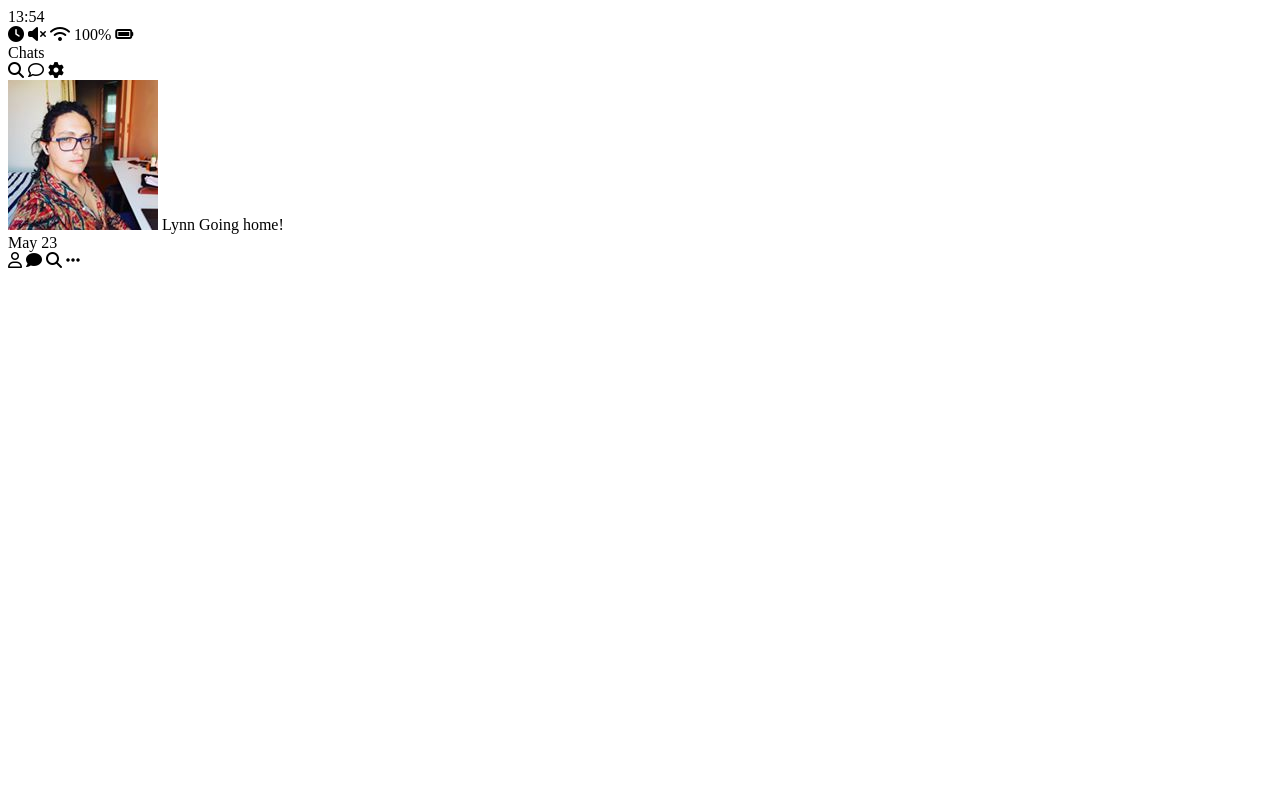
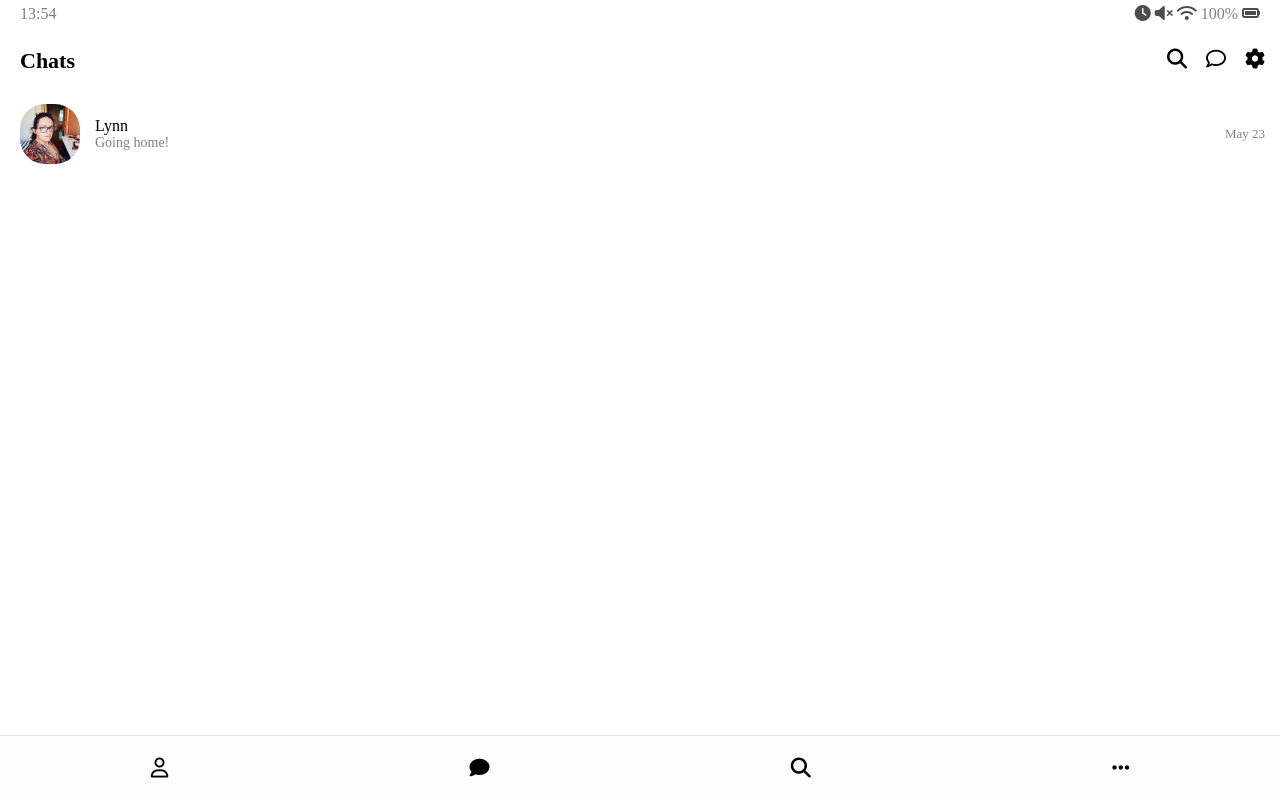
Before and after one commit to Blueblack319/kakao-clone-self, a plain HTML site: page index.html in a window 1280 px wide. Drawn offline with Linux system fonts and the light colour scheme.

Commit message:
create css and html
styles.css
nav-bar.css
status-bar.css
avatar.css
chats.css
header.css
chat.html

```diff
--- /dev/null
+++ b/css/avatar.css
@@ -0,0 +1,9 @@
+.g-avatar {
+  margin-right: 15px;
+}
+
+.m-avatar {
+  width: 60px;
+  height: 60px;
+  border-radius: 25px;
+}
--- /dev/null
+++ b/css/chats.css
@@ -0,0 +1,29 @@
+.chats {
+  display: flex;
+  flex-direction: column;
+  padding: 10px 20px;
+  padding-right: 15px;
+}
+
+.chats__chat {
+  width: 100%;
+  display: flex;
+  align-items: center;
+  justify-content: space-between;
+  font-weight: 300;
+}
+
+.chat__left {
+  display: flex;
+  align-items: center;
+}
+
+.chat__preview {
+  color: rgba(0, 0, 0, 0.5);
+  font-size: 14px;
+}
+
+.chat__right {
+  color: rgba(0, 0, 0, 0.5);
+  font-size: 13px;
+}
--- /dev/null
+++ b/css/header.css
@@ -0,0 +1,22 @@
+.header {
+  display: flex;
+  justify-content: space-between;
+  padding: 20px 0px;
+}
+
+.header__left {
+  font-size: 22px;
+  font-weight: 600;
+  padding-left: 20px;
+}
+
+.header__right {
+  font-size: 20px;
+}
+
+.header__right i {
+  padding: 0px 7px;
+}
+.header__right i:last-child {
+  padding-right: 15px;
+}
--- /dev/null
+++ b/css/nav-bar.css
@@ -0,0 +1,15 @@
+.nav-bar {
+  width: 100%;
+  height: 65px;
+  position: fixed;
+  bottom: 0;
+  display: flex;
+  justify-content: space-around;
+  align-items: center;
+  background-color: #fcfcfc;
+  border-top: 1px solid rgba(0, 0, 0, 0.1);
+}
+
+.nav-bar i {
+  font-size: 20px;
+}
--- /dev/null
+++ b/css/status-bar.css
@@ -0,0 +1,11 @@
+.status-bar {
+  display: flex;
+  justify-content: space-between;
+  padding: 5px 20px;
+  font-weight: 300;
+  color: rgba(0, 0, 0, 0.5);
+}
+
+.status-bar i {
+  color: rgba(0, 0, 0, 0.7);
+}
--- /dev/null
+++ b/css/styles.css
@@ -0,0 +1,12 @@
+@import "status-bar.css";
+@import "header.css";
+@import "avatar.css";
+@import "chats.css";
+@import "nav-bar.css";
+
+* {
+  box-sizing: border-box;
+  margin: 0px;
+  padding: 0px;
+  list-style-type: none;
+}
--- a/index.html
+++ b/index.html
@@ -8,6 +8,11 @@
       src="https://kit.fontawesome.com/9a8a62daed.js"
       crossorigin="anonymous"
     ></script>
+    <link rel="stylesheet" href="css/styles.css" />
+    <link
+      href="https://fonts.googleapis.com/css2?family=Open+Sans+Condensed:wght@300;500;600;700&display=swap"
+      rel="stylesheet"
+    />
   </head>
   <body>
     <div class="status-bar">
@@ -31,9 +36,11 @@
     <main class="chats">
       <div class="chats__chat chat">
         <div class="chat__left">
-          <img src="images/avatar.jpg" />
-          <span>Lynn</span>
-          <span>Going home!</span>
+          <img src="images/avatar.jpg" class="g-avatar m-avatar" />
+          <ul class="chat__text">
+            <li class="chat__name">Lynn</li>
+            <li class="chat__preview">Going home!</li>
+          </ul>
         </div>
         <div class="chat__right">May 23</div>
       </div>
```
Also changed, not shown: chat.html (+26 -0 lines), find.html (+5 -0 lines), friends.html (+2 -0 lines), more.html (+3 -1 lines), settings.html (+5 -0 lines).
